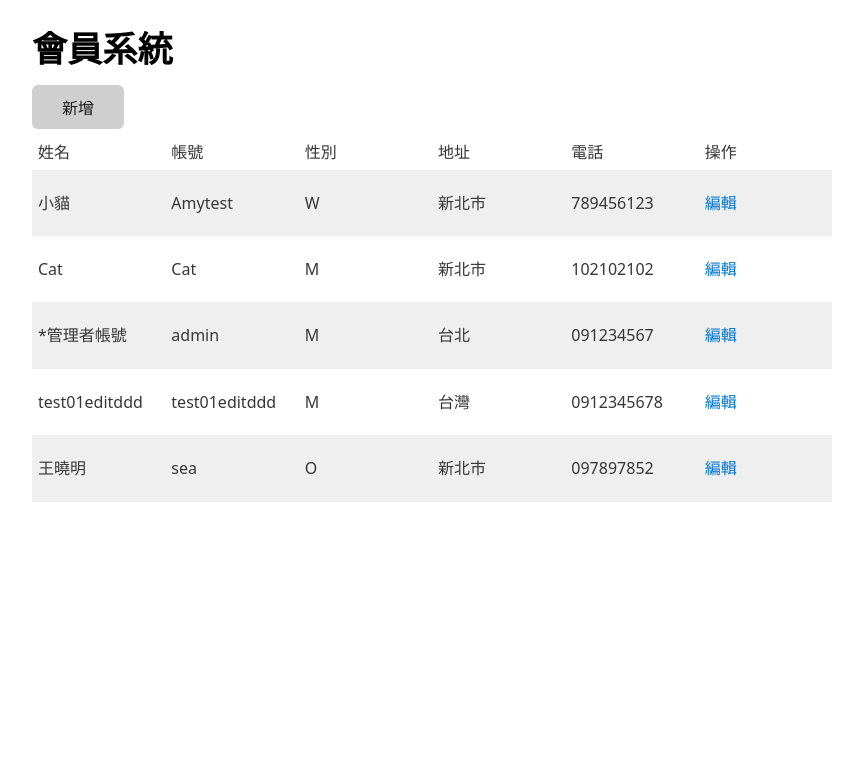
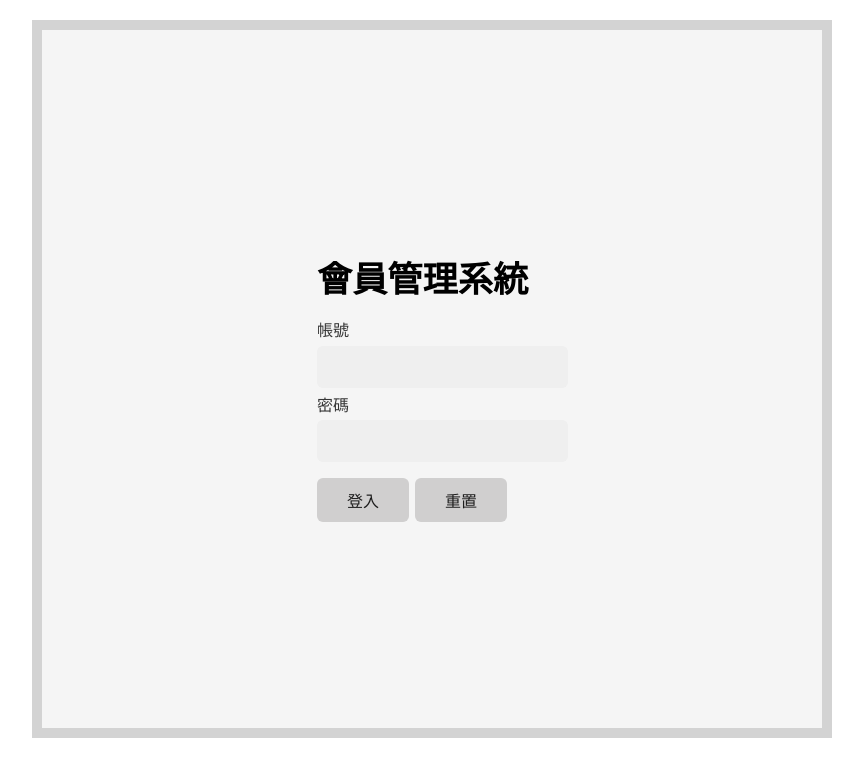
Before and after one commit to weii917/UM-Practice-Project, a PHP site: page / in a window 1280 px wide. Shown: the top 777 px of the page, without its empty margins (208-1071 px from the left). Run offline with PHP 8.4, Linux system fonts and the light colour scheme; data comes from the database, SQL or seed files in the repository; both versions use the stored data as it was after the commit.

Commit message:
feat:新增會員系統登入功能做會員管理

```diff
--- a/index.php
+++ b/index.php
@@ -20,7 +20,7 @@ $router->add("/{controller}/{action}");
 // $router->add("/accounts/create", ["controller" => "accounts", "action" => "create"]);
 // $router->add("/accounts/new", ["controller" => "accounts", "action" => "new"]);
 // $router->add("/accounts/show", ["controller" => "accounts", "action" => "show"]);
-$router->add("/", ["controller" => "accounts", "action" => "index"]);
+$router->add("/", ["controller" => "admin", "action" => "index"]);
 $router->add("/accounts", ["controller" => "accounts", "action" => "index"]);
 // $router->add("/accounts/index", ["controller" => "accounts", "action" => "index"]);
 $router->add("/admin/index", ["controller" => "admin", "action" => "index"]);
--- a/src/App/Controllers/Accounts.php
+++ b/src/App/Controllers/Accounts.php
@@ -4,15 +4,17 @@ namespace App\Controllers;
 
 use App\Models\Account;
 
+session_start();
+
 class Accounts
 {
+
     public function index()
     {
 
+
         $model = new Account;
-
         $accounts = $model->getData();
-
 
         require "views/accounts_index.php";
     }
--- a/src/App/Controllers/Admin.php
+++ b/src/App/Controllers/Admin.php
@@ -1,11 +1,42 @@
 <?php
+
 
 namespace App\Controllers;
 
+use App\Models\Account;
+
+session_start();
 class Admin
 {
     public function index()
     {
         require "views/admin_index.php";
     }
+
+    public function login()
+    {
+
+        $adminAcc = $_POST['account'];
+        $adminPw = $_POST['password'];
+
+        $model = new Account;
+
+        $admin = $model->login($adminAcc);
+
+
+        if ($admin["account"] == $adminAcc && $admin["password"] == $adminPw) {
+            $_SESSION["login"] = $admin["account"];
+            header("Location:/accounts");
+        } else {
+            header("Location:/admin/index?error=請重新輸入");
+        }
+    }
+
+
+    public function logout()
+    {
+
+        session_destroy();
+        header("Location:/admin/index");
+    }
 }
--- a/src/App/Models/Account.php
+++ b/src/App/Models/Account.php
@@ -35,6 +35,18 @@ class Account
         return $row->fetch(PDO::FETCH_ASSOC);
     }
 
+    public function login(string $account): array|bool
+    {
+        $pdo = $this->getDatabase()->getConnector();
+        $sql = "SELECT *
+                FROM member
+                WHERE account = :account";
+        $row = $pdo->prepare($sql);
+        $row->bindValue(":account", $account, PDO::PARAM_STR);
+        $row->execute();
+
+        return $row->fetch(PDO::FETCH_ASSOC);
+    }
     public function insert(array $data): bool
     {
 
--- a/views/accounts_index.php
+++ b/views/accounts_index.php
@@ -9,8 +9,16 @@
 </head>
 
 <body>
+
+    <?php
+    if (isset($_SESSION["login"])) {
+    ?>
         <h1>會員系統</h1>
         <a href="/accounts/new"><button>新增</button></a>
+        <a href="/admin/logout">登出</a>
+
+
+
         <table>
             <tr>
                 <td>姓名</td>
@@ -46,6 +54,12 @@
 
             <?php endforeach; ?>
         </table>
+    <?php
+    } else {
+        header("Location:/admin/index");
+    }
+    ?>
+
 
     <!-- <?php foreach ($accounts as $account) : ?>
         <table>
--- a/views/admin_index.php
+++ b/views/admin_index.php
@@ -6,11 +6,64 @@
     <meta name="viewport" content="width=device-width, initial-scale=1.0">
     <link rel="stylesheet" href="https://cdn.jsdelivr.net/npm/water.css@2/out/water.css">
     <title>Admin</title>
+    <style>
+        .form-box {
+            border: 10px solid lightgrey;
+            background-color: whitesmoke;
+            padding-top: 200px;
+            padding-bottom: 200px;
+            padding-left: 275px
+        }
+
+        .button-box {
+            display: flex;
+            padding-top: 10px;
+        }
+    </style>
 </head>
 
 <body>
-    <h1>Admin</h1>
+    <?php
+    if (!isset($_SESSION["login"])) {
+    ?>
 
+        <div class="form-box">
+            <h1>會員管理系統</h1>
+            <p style="color:red">
+
+                <?php
+                if (isset($_GET['error'])) {
+                    echo "*" . $_GET['error'];
+                }
+                ?>
+            </p>
+
+            <form action="/admin/login" method="post">
+
+                <div>
+                    <label for="account">帳號</label>
+                    <input type="text" name="account" id="account" required>
+                </div>
+
+                <div>
+                    <label for="password">密碼</label>
+                    <input type="password" name="password" id="password" required>
+                </div>
+
+
+                <div class="button-box">
+                    <input type="submit" value="登入">
+                    <input type="reset" value="重置">
+                </div>
+
+            </form>
+        </div>
+
+    <?php
+    } else {
+        header("Location:/accounts/index");
+    }
+    ?>
 </body>
 
 </html>
```
Also changed, not shown: member.db. Lines whose indentation alone changed are shown as unchanged.
